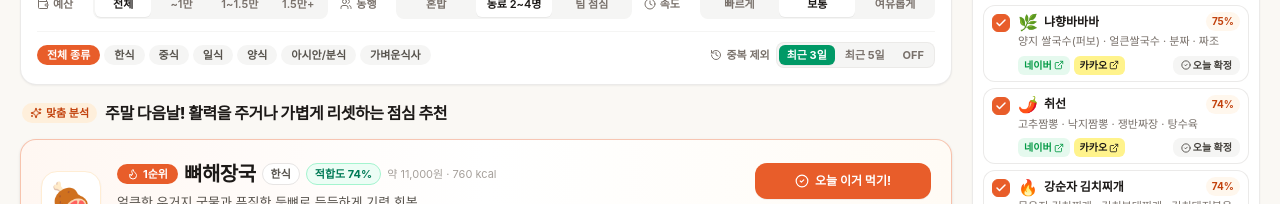
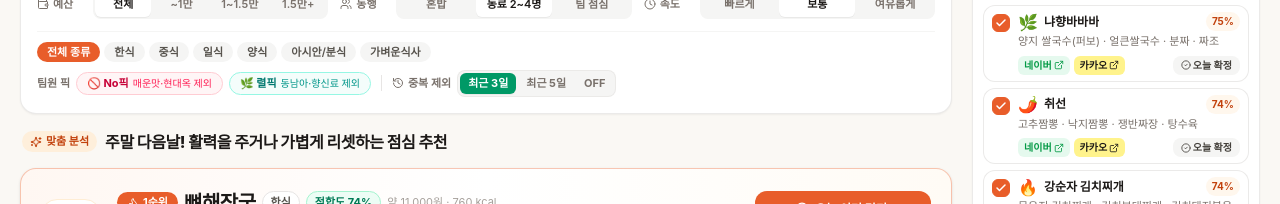
Before and after one commit to lucaz99/lunch-mate, a React (Vite) app: page / in a window 1280 px wide. Shown: the part 178-382 px from the top of the page. Built offline with nearby package versions, Linux system fonts and the light colour scheme; no server answers; a web font is replaced by a local one.

Commit message:
feat: add No픽 (no spicy/malatang/Hyundaiok) and 렬픽 (no SE Asian/aromatic spices) team filters

```diff
--- a/src/App.tsx
+++ b/src/App.tsx
@@ -71,6 +71,8 @@ export function App() {
   const [context, setContext] = useState<LunchContext>({
     wasWeekendYesterday: autoWeekendDetected,
     hadCompanyDinner: false,
+    noPickActive: false,
+    ryeolPickActive: false,
     weatherFeel: 'mild',
     weatherCondition: 'clear',
     temperatureC: null,
--- a/src/components/ContextControls.tsx
+++ b/src/components/ContextControls.tsx
@@ -376,6 +376,56 @@ export const ContextControls: React.FC<ContextControlsProps> = ({
           })}
         </div>
 
+        <div className="flex flex-wrap items-center gap-2.5">
+          {/* Team Member Exclusion Picks */}
+          <div className="inline-flex items-center gap-1.5">
+            <span className="text-[11px] font-semibold text-stone-500">
+              팀원 픽
+            </span>
+            <button
+              type="button"
+              onClick={() => onChange({ noPickActive: !context.noPickActive })}
+              title="마라탕·현대옥·매운맛 메뉴 제외"
+              className={`inline-flex items-center gap-1 px-2.5 py-0.5 rounded-full text-[11px] font-bold border transition cursor-pointer ${
+                context.noPickActive
+                  ? 'bg-rose-600 text-white border-rose-600 shadow-2xs'
+                  : 'bg-rose-50/70 text-rose-700 border-rose-200 hover:bg-rose-100'
+              }`}
+            >
+              <span>🚫 No픽</span>
+              <span
+                className={`text-[10px] font-medium hidden sm:inline ${
+                  context.noPickActive ? 'text-rose-100' : 'text-rose-500'
+                }`}
+              >
+                매운맛·현대옥 제외
+              </span>
+            </button>
+            <button
+              type="button"
+              onClick={() =>
+                onChange({ ryeolPickActive: !context.ryeolPickActive })
+              }
+              title="동남아 음식·향신료 강한 음식 제외"
+              className={`inline-flex items-center gap-1 px-2.5 py-0.5 rounded-full text-[11px] font-bold border transition cursor-pointer ${
+                context.ryeolPickActive
+                  ? 'bg-teal-600 text-white border-teal-600 shadow-2xs'
+                  : 'bg-teal-50/70 text-teal-700 border-teal-200 hover:bg-teal-100'
+              }`}
+            >
+              <span>🌿 렬픽</span>
+              <span
+                className={`text-[10px] font-medium hidden sm:inline ${
+                  context.ryeolPickActive ? 'text-teal-100' : 'text-teal-600'
+                }`}
+              >
+                동남아·향신료 제외
+              </span>
+            </button>
+          </div>
+
+          <div className="hidden sm:block w-px h-4 bg-stone-200" />
+
           <div className="inline-flex items-center gap-1.5">
             <span className="inline-flex items-center gap-1 text-[11px] font-semibold text-stone-500">
               <History className="w-3 h-3" />
@@ -410,6 +460,7 @@ export const ContextControls: React.FC<ContextControlsProps> = ({
             </div>
           </div>
         </div>
+      </div>
     </section>
   );
 };
--- a/src/components/RecommendationSection.tsx
+++ b/src/components/RecommendationSection.tsx
@@ -50,7 +50,8 @@ export const RecommendationSection: React.FC<RecommendationSectionProps> = ({
   return (
     <section className="space-y-3.5">
       {/* Compact Contextual Headline */}
-      <div className="flex items-center gap-2 px-0.5 min-w-0">
+      <div className="flex flex-wrap items-center justify-between gap-2 px-0.5 min-w-0">
+        <div className="flex items-center gap-2 min-w-0">
           <span className="inline-flex items-center gap-1 px-2 py-0.5 rounded-full bg-orange-100/80 text-[#C2410C] text-[11px] font-bold shrink-0">
             <Sparkles className="w-3 h-3" />
             맞춤 분석
@@ -58,6 +59,22 @@ export const RecommendationSection: React.FC<RecommendationSectionProps> = ({
           <h2 className="text-sm sm:text-base font-extrabold tracking-tight text-stone-900 truncate">
             {headline.title}
           </h2>
+        </div>
+
+        {(context.noPickActive || context.ryeolPickActive) && (
+          <div className="flex items-center gap-1.5 shrink-0">
+            {context.noPickActive && (
+              <span className="text-[11px] font-bold px-2 py-0.5 rounded-full bg-rose-100 text-rose-800">
+                🚫 No픽 적용됨
+              </span>
+            )}
+            {context.ryeolPickActive && (
+              <span className="text-[11px] font-bold px-2 py-0.5 rounded-full bg-teal-100 text-teal-800">
+                🌿 렬픽 적용됨
+              </span>
+            )}
+          </div>
+        )}
       </div>
 
       {/* Hero #1 Best Recommendation Banner */}
--- a/src/data/menus.ts
+++ b/src/data/menus.ts
@@ -219,7 +219,7 @@ export const FAVORITE_SPOTS: MenuItem[] = [
     avgPrice: 12000,
     description: '현지의 깊은 맛! 해장·비 오는 날엔 양지 쌀국수, 더운 날엔 새콤한 분짜까지 만능',
     searchKeyword: '등촌동 냐향바바바',
-    tags: ['hangover', 'soup', 'hot', 'cool', 'light', 'rainy', 'mondayBoost', 'noodle'],
+    tags: ['hangover', 'soup', 'hot', 'cool', 'light', 'rainy', 'mondayBoost', 'noodle', 'aromatic'],
     soloFriendly: true,
     groupFriendly: true,
     fastServe: true,
@@ -657,7 +657,7 @@ export const GENERAL_MENUS: MenuItem[] = [
     avgPrice: 12500,
     description: '원하는 채소와 면을 골라 담는 알싸한 스트레스 해소용 점심',
     searchKeyword: '마라탕',
-    tags: ['soup', 'hot', 'spicy', 'mondayBoost', 'rainy'],
+    tags: ['soup', 'hot', 'spicy', 'aromatic', 'mondayBoost', 'rainy'],
     soloFriendly: true,
     groupFriendly: true,
     fastServe: true,
@@ -855,7 +855,7 @@ export const GENERAL_MENUS: MenuItem[] = [
     avgPrice: 11500,
     description: '향긋하고 맑은 육수! 회식 다음날 해장·비 오는 날·속편한 점심 만능템',
     searchKeyword: '쌀국수',
-    tags: ['hangover', 'soup', 'hot', 'light', 'rainy', 'noodle'],
+    tags: ['hangover', 'soup', 'hot', 'light', 'rainy', 'noodle', 'aromatic'],
     soloFriendly: true,
     groupFriendly: true,
     fastServe: true,
@@ -871,7 +871,7 @@ export const GENERAL_MENUS: MenuItem[] = [
     avgPrice: 13500,
     description: '새콤달콤 느억맘 소스에 숯불고기와 면을 콕! 더운 날 입맛 돋우기 최고',
     searchKeyword: '분짜 베트남음식',
-    tags: ['cool', 'light', 'noodle', 'mondayBoost'],
+    tags: ['cool', 'light', 'noodle', 'mondayBoost', 'aromatic'],
     soloFriendly: true,
     groupFriendly: true,
     fastServe: true,
--- a/src/types/lunch.ts
+++ b/src/types/lunch.ts
@@ -21,6 +21,7 @@ export type MenuTag =
   | 'mondayBoost'
   | 'light'
   | 'spicy'
+  | 'aromatic'
   | 'hearty'
   | 'greasy'
   | 'noodle'
@@ -48,6 +49,8 @@ export interface MenuItem {
 export interface LunchContext {
   wasWeekendYesterday: boolean;
   hadCompanyDinner: boolean;
+  noPickActive: boolean;
+  ryeolPickActive: boolean;
   weatherFeel: WeatherFeel;
   weatherCondition: WeatherCondition;
   temperatureC: number | null;
--- a/src/utils/recommender.ts
+++ b/src/utils/recommender.ts
@@ -61,6 +61,20 @@ export function scoreMenus(
   }
 
   const filtered = menus.filter((menu) => {
+    if (context.noPickActive) {
+      if (
+        menu.id === 'malatang' ||
+        menu.id === 'spot-hyundaiok' ||
+        menu.tags.includes('spicy')
+      ) {
+        return false;
+      }
+    }
+    if (context.ryeolPickActive) {
+      if (menu.tags.includes('aromatic')) {
+        return false;
+      }
+    }
     if (
       context.selectedCategories.length > 0 &&
       !context.selectedCategories.includes(menu.category)
```
Lines whose indentation alone changed are shown as unchanged.
